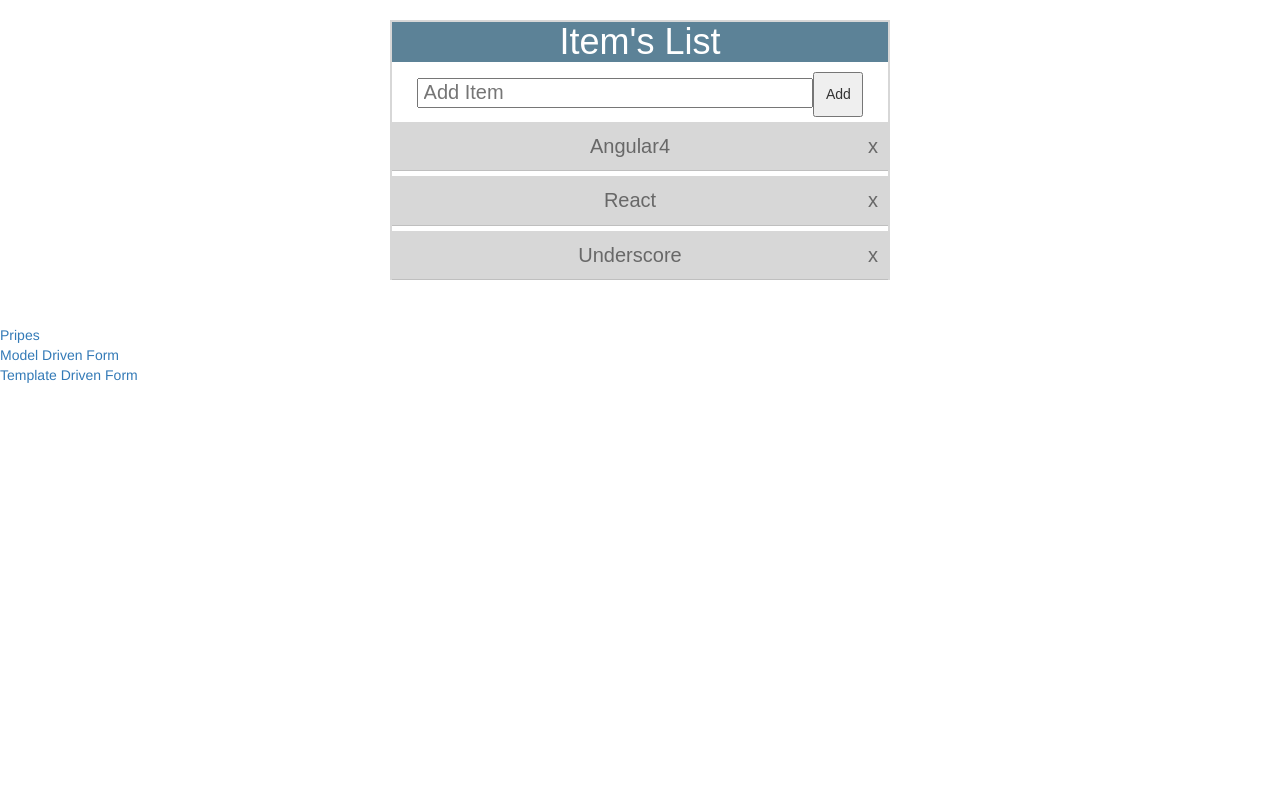
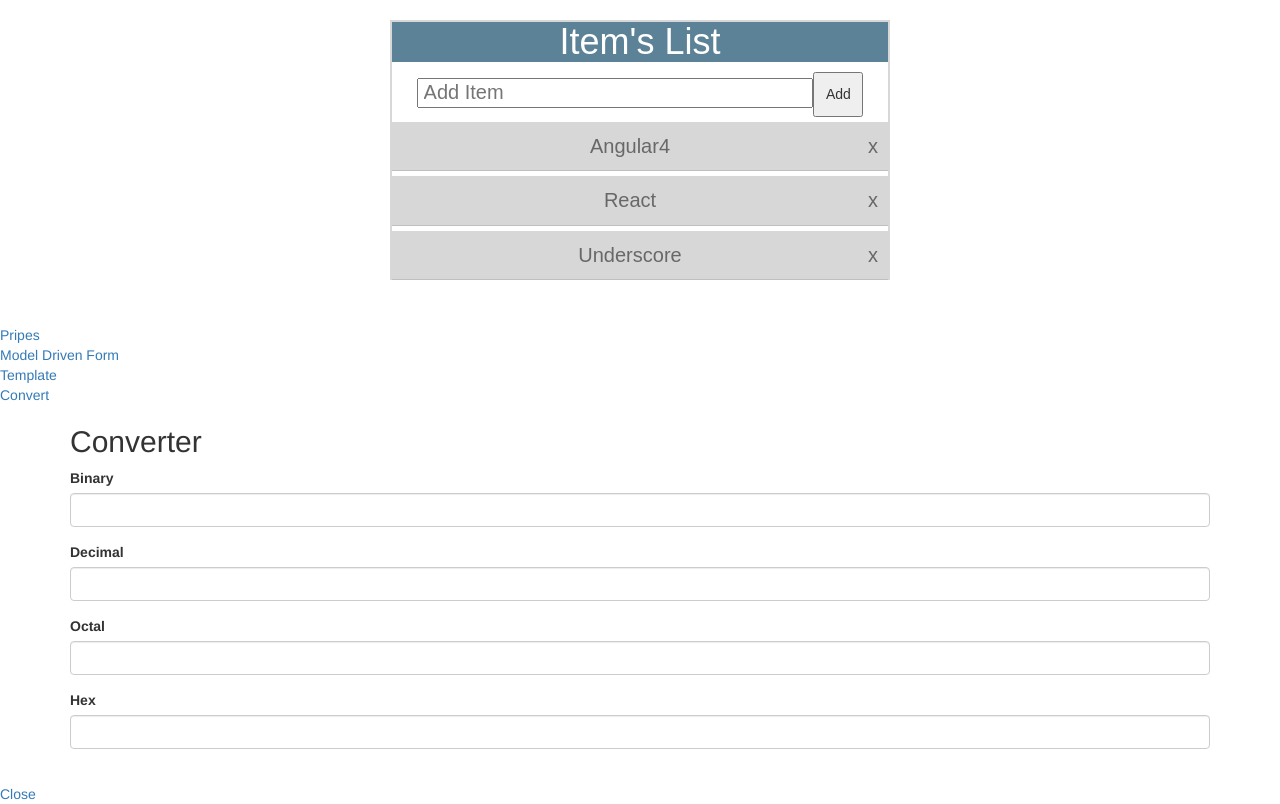
Before and after one commit to TheOneCodeGuy/learning-angular4, an Angular app: page /convert in a window 1280 px wide. Before the commit this address led to /. Built offline with nearby package versions, Linux system fonts and the light colour scheme.

Commit message:
Converter

```diff
--- a/src/app/app.component.html
+++ b/src/app/app.component.html
@@ -17,5 +17,7 @@
 <br>
 <a [routerLink] = "['/model-driven-form']">Model Driven Form</a>
 <br>
-<a [routerLink] = "['/template-driven-form']">Template Driven Form</a>
+<a [routerLink] = "['/template-driven-form']">Template</a>
+<br>
+<a [routerLink] = "['/convert']">Convert</a>
 <router-outlet></router-outlet>
--- /dev/null
+++ b/src/app/convert/convert.component.html
@@ -0,0 +1,35 @@
+<form class="container"
+	[formGroup] = "form">
+	<h2>Converter</h2>
+	<div class="form-group">
+		<label for="binary">Binary</label>
+		<input (ngModelChange) = "binaryChanged(oldValue, newValue = $event)" type="text" name="binary" class="form-control" formControlName = "binary">
+	</div>
+	<div class="form-group">
+		<label for="decimal">Decimal</label>
+		<input (ngModelChange) = "decimalChanged(oldValue, newValue = $event)"
+		type="text" name="decimal"
+		class="form-control"
+		formControlName = "decimal">
+	</div>
+	<div class="form-group">
+		<label for="octal">Octal</label>
+		<input
+		(ngModelChange) = "octalChanged(oldValue, newValue = $event)"
+		type="text"
+		name="octal"
+		class="form-control"
+		formControlName = "octal">
+	</div>
+	<div class="form-group">
+		<label for="hex">Hex</label>
+		<input
+		(ngModelChange) = "hexChanged(oldValue, newValue = $event)"
+		type="text"
+		name="hex"
+		class="form-control"
+		formControlName = "hex">
+	</div>
+</form>
+<br>
+<a [routerLink]="['/']">Close</a>
--- /dev/null
+++ b/src/app/convert/convert.component.ts
@@ -0,0 +1,78 @@
+import { Component} from '@angular/core';
+import { FormGroup, FormControl } from '@angular/forms'
+
+@Component({
+  selector: 'app-convert',
+  templateUrl: './convert.component.html',
+  styleUrls: ['./convert.component.css']
+})
+export class ConvertComponent{
+	form;
+	ngOnInit(){
+		this.form = new FormGroup({
+			binary : new FormControl(""),
+			decimal : new FormControl(""),
+			hex : new FormControl(""),
+			octal : new FormControl("")
+		});
+	}
+
+	decimalChanged = function(oldValue, newValue){
+		if(newValue != ""){
+			this.form.patchValue({binary: parseInt(newValue, 10).toString(2)});
+			this.form.patchValue({octal: parseInt(newValue, 10).toString(8)});
+			this.form.patchValue({hex: parseInt(newValue, 10).toString(16).toUpperCase()});
+		}
+		else{
+			this.form.patchValue({binary: ""});
+			this.form.patchValue({octal: ""});
+			this.form.patchValue({hex: ""});
+		}
+	}
+
+	b=0; o=0; h=0;
+
+	binaryChanged = function(oldValue, newValue){
+		this.b = this.b + 1;
+
+		if(this.b==1){
+			if(newValue != ""){
+				this.form.patchValue({decimal: parseInt(newValue, 2).toString(10)});
+			}
+			else{
+				this.form.patchValue({decimal: ""});
+			}
+
+		this.b = 0;
+		}
+	}
+
+	octalChanged = function(oldValue, newValue){
+		this.o = this.o + 1;
+
+		if(this.o==1){
+			if(newValue != ""){
+				this.form.patchValue({decimal: parseInt(newValue, 8).toString(10)});
+			}
+			else{
+				this.form.patchValue({decimal: ""});
+			}
+		this.o = 0;
+		}
+
+	}
+
+	hexChanged = function(oldValue, newValue){
+		this.h = this.h + 1;
+
+		if(this.h==1){
+			if(newValue != ""){
+				this.form.patchValue({decimal: parseInt(newValue, 16).toString(10)});
+			}
+			else{
+				this.form.patchValue({decimal: ""});
+			}
+		this.h = 0;
+		}
+	}
+}
```
Also changed, not shown: src/app/app.module.ts (+9 -3 lines), src/app/convert/convert.component.css (added), 1 other file (tests, documents, lock files or other folders).
